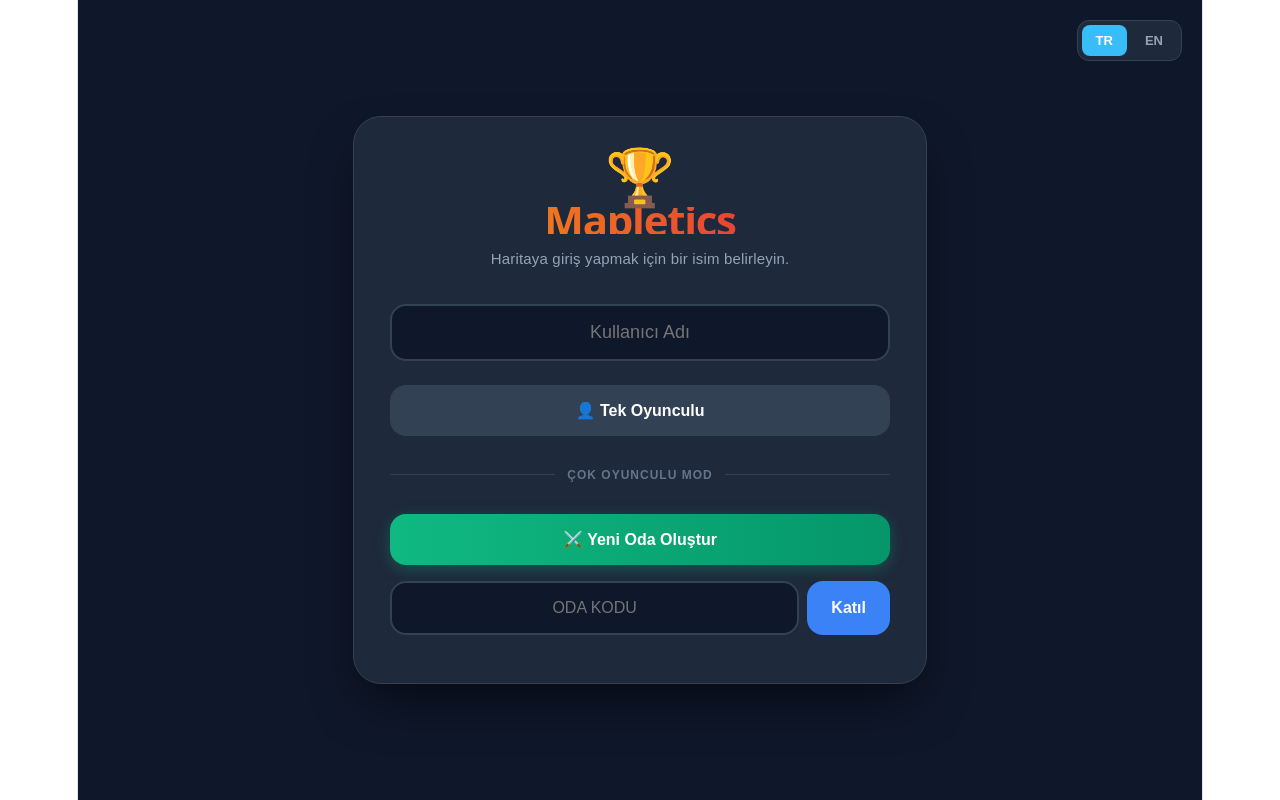
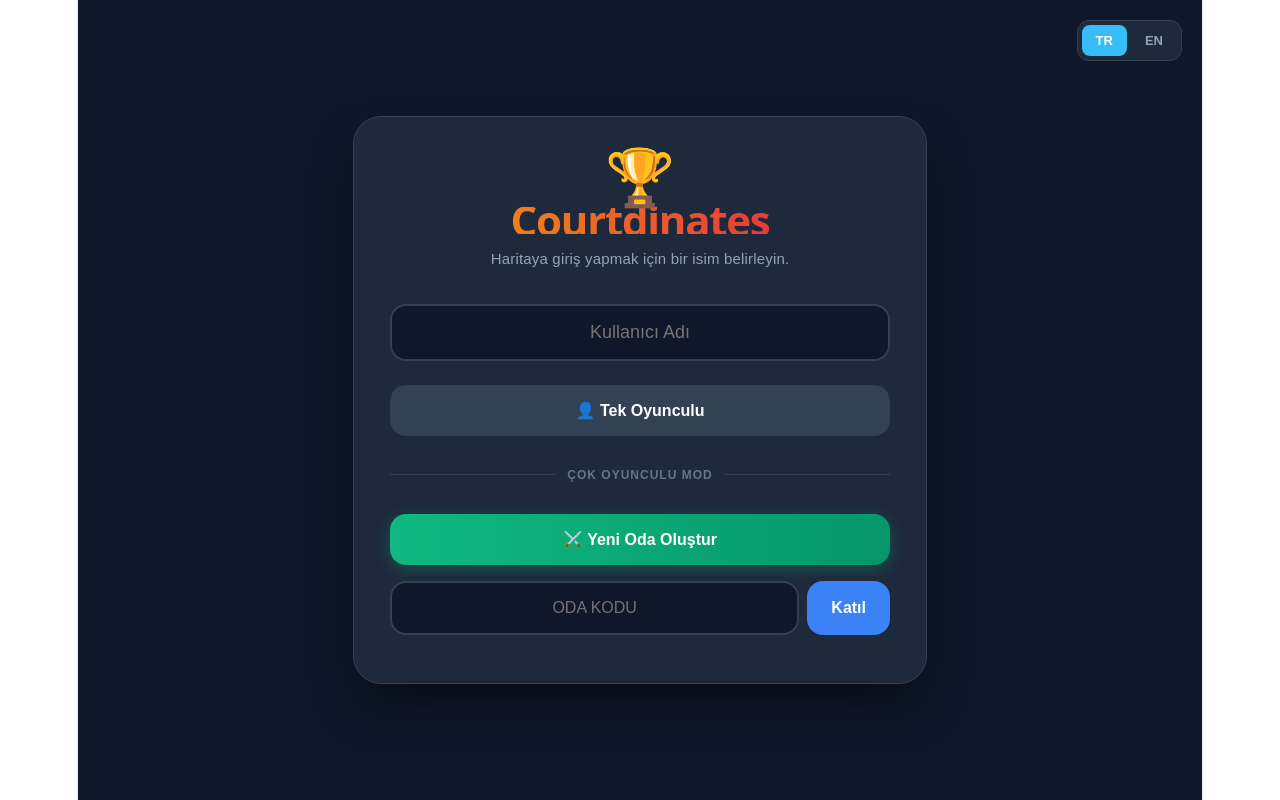
Before and after one commit to teeoomaan/sportstime-guessr, a React (Vite) app: page / in a window 1280 px wide. Built offline with nearby package versions, Linux system fonts and the light colour scheme.

Commit message:
uygulama ismi courtdinates olarak guncellendi

```diff
--- a/src/App.jsx
+++ b/src/App.jsx
@@ -269,7 +269,7 @@ export default function App() {
         <div style={{ width: '100%', maxWidth: '500px', backgroundColor: '#1e293b', border: '1px solid #334155', borderRadius: '28px', padding: '48px 36px', textAlign: 'center', boxShadow: '0 25px 50px -12px rgba(0, 0, 0, 0.6)' }}>
           <div style={{ fontSize: '56px', marginBottom: '16px' }}>🏆</div>
           <h1 style={{ fontSize: '42px', fontWeight: '950', background: 'linear-gradient(to right, #f59e0b, #e11d48)', WebkitBackgroundClip: 'text', WebkitTextFillColor: 'transparent', margin: '0 0 12px 0', letterSpacing: '-0.03em' }}>
-            Mapletics
+            Courtdinates
           </h1>
           <p style={{ color: '#94a3b8', fontSize: '15px', marginBottom: '32px' }}>{t("Haritaya giriş yapmak için bir isim belirleyin.", "Enter a name to access the map.")}</p>
 
@@ -359,7 +359,7 @@ export default function App() {
     return (
       <div style={{ backgroundColor: '#0f172a', color: '#f8fafc', minHeight: '100vh', display: 'flex', flexDirection: 'column', alignItems: 'center', padding: '24px 16px', fontFamily: 'sans-serif', boxSizing: 'border-box' }}>
         <div style={{ width: '100%', maxWidth: '1000px', display: 'flex', justifyContent: 'space-between', alignItems: 'center', marginBottom: '16px' }}>
-          <h2 style={{ fontSize: '24px', fontWeight: '950', background: 'linear-gradient(to right, #f59e0b, #e11d48)', WebkitBackgroundClip: 'text', WebkitTextFillColor: 'transparent', margin: 0 }}>Mapletics</h2>
+          <h2 style={{ fontSize: '24px', fontWeight: '950', background: 'linear-gradient(to right, #f59e0b, #e11d48)', WebkitBackgroundClip: 'text', WebkitTextFillColor: 'transparent', margin: 0 }}>Courtdinates</h2>
           <div style={{ display: 'flex', gap: '12px', alignItems: 'center' }}>
             {roomCode && <span style={{ backgroundColor: 'rgba(245, 158, 11, 0.1)', color: '#f59e0b', padding: '4px 12px', borderRadius: '8px', fontSize: '12px', fontWeight: 'bold' }}>{t("Oda:", "Room:")} {roomCode}</span>}
             <span style={{ backgroundColor: '#1e293b', border: '1px solid #334155', padding: '6px 16px', borderRadius: '9999px', fontSize: '13px', fontWeight: '850', color: '#38bdf8' }}>
```
